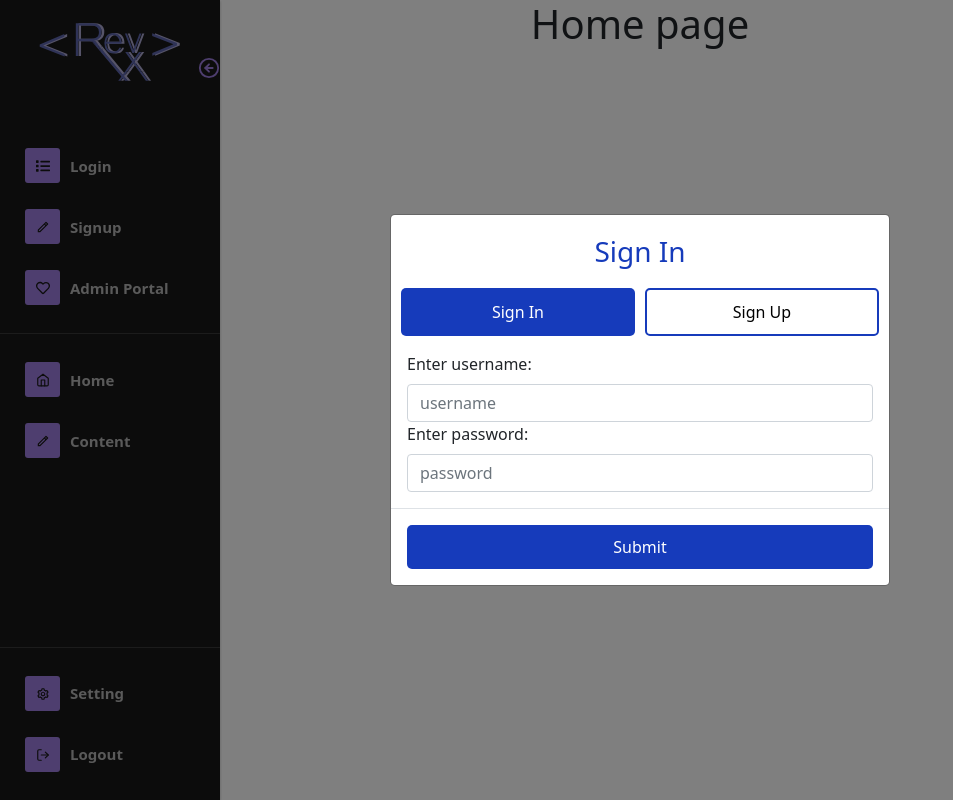
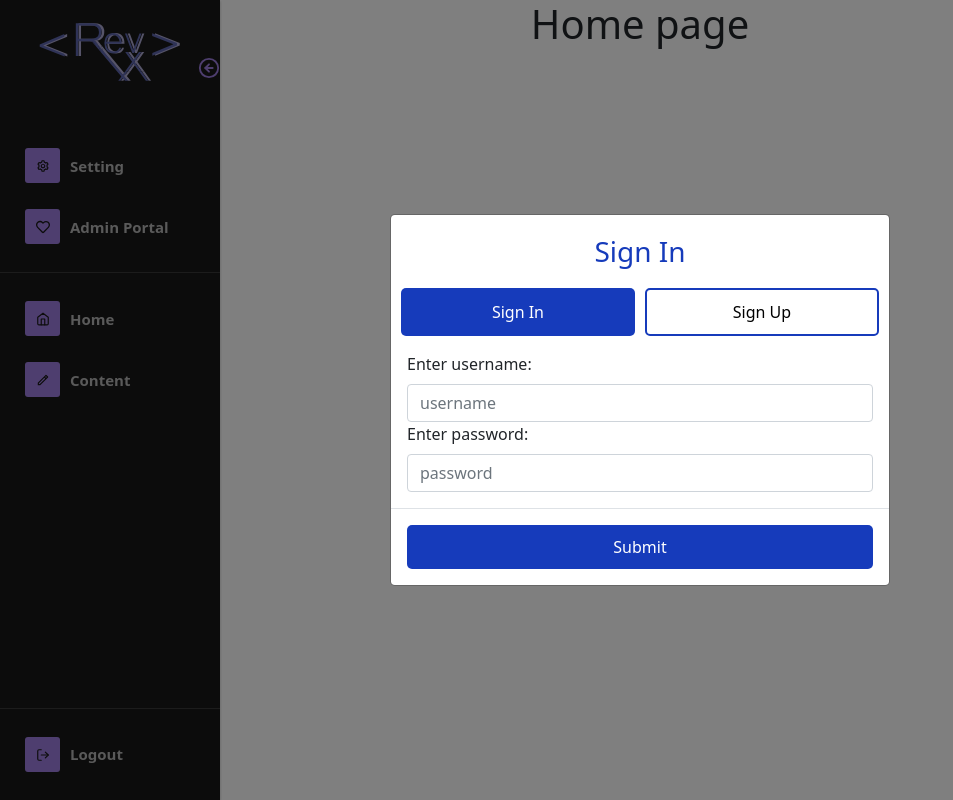
Before and after one commit to StefWebDesigner/RevX, a React (Create React App) app in the folder projectapp/: page / in a window 1280 px wide. Shown: the whole page, without its empty margins (0-953 px from the left). Built offline with nearby package versions, Linux system fonts and the light colour scheme.

Commit message:
removed login & signup from nav (navbar.js)

```diff
--- a/projectapp/src/components/admin/AdminBody.js
+++ b/projectapp/src/components/admin/AdminBody.js
@@ -2,6 +2,7 @@ import React, {useEffect, useState} from 'react';
 import axios from "axios";
 
 const AdminBody = () => {
+
 
 
 
--- a/projectapp/src/components/admin/admin-groups/UserPanel.js
+++ b/projectapp/src/components/admin/admin-groups/UserPanel.js
@@ -10,19 +10,9 @@ const UserPanel = () => {
     //THE TOGGLE
     const [toggleAllUsers, setToggleAllUsers] = useState(false);
 
-    //ALL USER FACT
+    //STATE FOR COUNTING TOTAL USERS
     const [countUsers, setCountUsers] = useState(0);
 
-    //THE GET ALL USER FUNCTION
-    // const getAllUsers = async (e) => {
-    //     const data = await axios.get('http://localhost:4000/users/allUsers');
-    //     console.log(data);
-    //
-    //     setAllUser(data.data)
-    //
-    //     //TO ADD THE DELETE REQUEST ONCE ABLE TO PASS VOER CORSE ERROR
-    //
-    // };
 
     //GET ALL USERS
     useEffect(() => {
@@ -31,10 +21,35 @@ const UserPanel = () => {
             setAllUser(data);
         }
 
+        //HAVE IT RECALL WHEN SOMEONE IS DELETED
         getAllUsers();
 
     },[]);
 
+    //TOTAL USER FACT
+
+    useEffect(() => {
+        async function getTotalUsers() {
+             const {data} = await axios.get('http://localhost:4000/users/allUsers');
+             setAllUser(data)
+        }
+
+
+    })
+
+
+    // GET ALL USERS INFORMATION
+    useEffect(() => {
+        const data = axios.get('http://localhost:4000/users/allUsers');
+        console.log(data);
+
+        setCountUsers(data);
+
+        return () => {
+            //CLEARS AND RE-RENDER UPON GETTING INFORMATIOM
+            // setCountUsers("");
+        };
+    }, []);
 
 
     return (
@@ -68,16 +83,15 @@ const UserPanel = () => {
                                                     Total Users :
                                                 </div>
                                                 <div className=" text-center h5 mb-0 font-weight-bold text-gray-800">
-                                                    {countUsers}
-
-                                                    {/*{countUsers.map((data, index) => {*/}
-                                                    {/*    return (*/}
-                                                    {/*            <div key={countUsers.id}>*/}
-                                                    {/*                {data}*/}
-                                                    {/*            </div>*/}
-
-                                                    {/*    )*/}
-                                                    {/*})};*/}
+                                                    {
+                                                        countUsers.map((data, index) => {
+                                                            return (
+                                                                <div>
+                                                                    {data}
+                                                                </div>
+                                                            );
+                                                        })
+                                                    };
                                                 </div>
                                             </div>
                                         </div>
--- a/projectapp/src/components/navbar/Navbar.js
+++ b/projectapp/src/components/navbar/Navbar.js
@@ -62,12 +62,10 @@ const Navbar = ({setShowLogin}) => {
 
                         {/*CHANGE MENU ICON SHAPE*/}
                         <Menu iconShape="cirlce">
-                            <MenuItem icon={<FaList/>}>
-                                <Link to="/login">Login</Link>
+                            <MenuItem icon={<BiCog/>}>
+                                <a>Setting</a>
                             </MenuItem>
-                            <MenuItem icon={<RiPencilLine/>}>
-                                <Link to="/signup">Signup</Link>
-                            </MenuItem>
+
                             <MenuItem icon={<FaRegHeart/>}>
                                 <Link to="/admin">Admin Portal</Link>
                             </MenuItem>
@@ -92,9 +90,12 @@ const Navbar = ({setShowLogin}) => {
                     {/*FOOTER SECTION*/}
                     <SidebarFooter>
                         <Menu iconShape="square">
-                            <MenuItem icon={<BiCog/>}>
-                                <a>Setting</a>
-                            </MenuItem>
+                            {/*<MenuItem icon={<FaList/>}>*/}
+                            {/*    <Link to="/login">Login</Link>*/}
+                            {/*</MenuItem>*/}
+                            {/*<MenuItem icon={<RiPencilLine/>}>*/}
+                            {/*    <Link to="/signup">Signup</Link>*/}
+                            {/*</MenuItem>*/}
                             <MenuItem icon={<FiLogOut/>}>
                                 <Link to="/" onClick={() => logout()}>Logout</Link>
                             </MenuItem>
```
